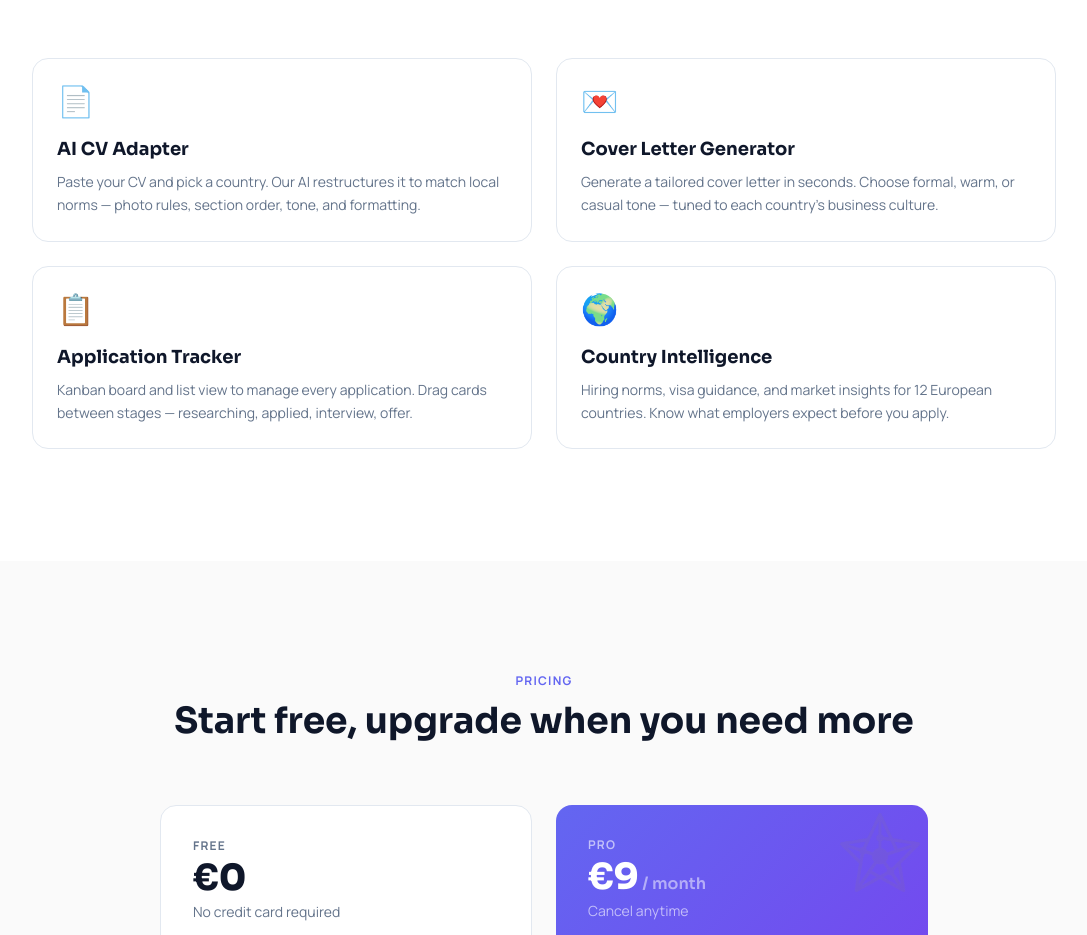
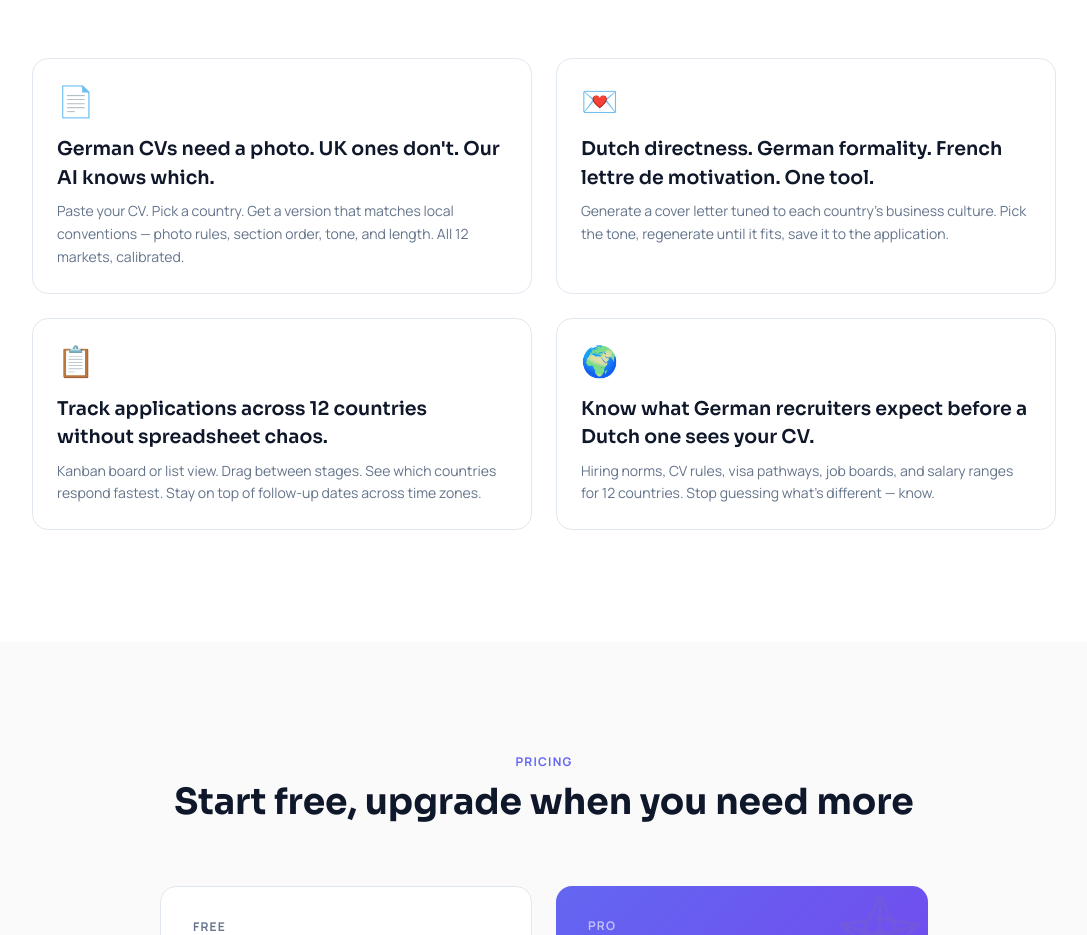
Before and after one commit to JVD-BOT/eurocareer-ai, a Next.js app: page / in a window 1280 px wide. Shown: the part 1440-2375 px from the top of the page, without its empty margins (96-1183 px from the left). Built offline with nearby package versions, Linux system fonts and the light colour scheme; no server answers.

Commit message:
Rewrite feature cards with EU-specific headlines
https://claude.ai/code/session_013W3fK64HVvYcyAu8sCM16e

```diff
--- a/app/page.tsx
+++ b/app/page.tsx
@@ -17,23 +17,23 @@ const COUNTRIES = [
 const FEATURES = [
   {
     emoji: "📄",
-    title: "AI CV Adapter",
-    description: "Paste your CV and pick a country. Our AI restructures it to match local norms — photo rules, section order, tone, and formatting.",
+    headline: "German CVs need a photo. UK ones don't. Our AI knows which.",
+    body: "Paste your CV. Pick a country. Get a version that matches local conventions — photo rules, section order, tone, and length. All 12 markets, calibrated.",
   },
   {
     emoji: "💌",
-    title: "Cover Letter Generator",
-    description: "Generate a tailored cover letter in seconds. Choose formal, warm, or casual tone — tuned to each country's business culture.",
+    headline: "Dutch directness. German formality. French lettre de motivation. One tool.",
+    body: "Generate a cover letter tuned to each country's business culture. Pick the tone, regenerate until it fits, save it to the application.",
   },
   {
     emoji: "📋",
-    title: "Application Tracker",
-    description: "Kanban board and list view to manage every application. Drag cards between stages — researching, applied, interview, offer.",
+    headline: "Track applications across 12 countries without spreadsheet chaos.",
+    body: "Kanban board or list view. Drag between stages. See which countries respond fastest. Stay on top of follow-up dates across time zones.",
   },
   {
     emoji: "🌍",
-    title: "Country Intelligence",
-    description: "Hiring norms, visa guidance, and market insights for 12 European countries. Know what employers expect before you apply.",
+    headline: "Know what German recruiters expect before a Dutch one sees your CV.",
+    body: "Hiring norms, CV rules, visa pathways, job boards, and salary ranges for 12 countries. Stop guessing what's different — know.",
   },
 ];
 
@@ -182,15 +182,15 @@ export default function HomePage() {
           <div className="grid grid-cols-1 sm:grid-cols-2 gap-6">
             {FEATURES.map((f) => (
               <div
-                key={f.title}
+                key={f.headline}
                 className="rounded-2xl border border-[#E2E8F0] p-6 hover:border-[#6366F1] hover:shadow-sm transition-all"
               >
                 <span className="text-3xl mb-4 block">{f.emoji}</span>
-                <h3 className="font-bold text-lg mb-2" style={{ fontFamily: "var(--font-sora), 'Sora', sans-serif", color: "#0F172A" }}>
-                  {f.title}
+                <h3 className="font-semibold mb-2" style={{ fontFamily: "var(--font-sora), 'Sora', sans-serif", color: "#0F172A", fontSize: "19px" }}>
+                  {f.headline}
                 </h3>
-                <p className="text-sm leading-relaxed" style={{ color: "#64748B" }}>
-                  {f.description}
+                <p className="leading-relaxed" style={{ fontFamily: "var(--font-manrope), 'Manrope', sans-serif", color: "#64748B", fontSize: "14px" }}>
+                  {f.body}
                 </p>
               </div>
             ))}
```
